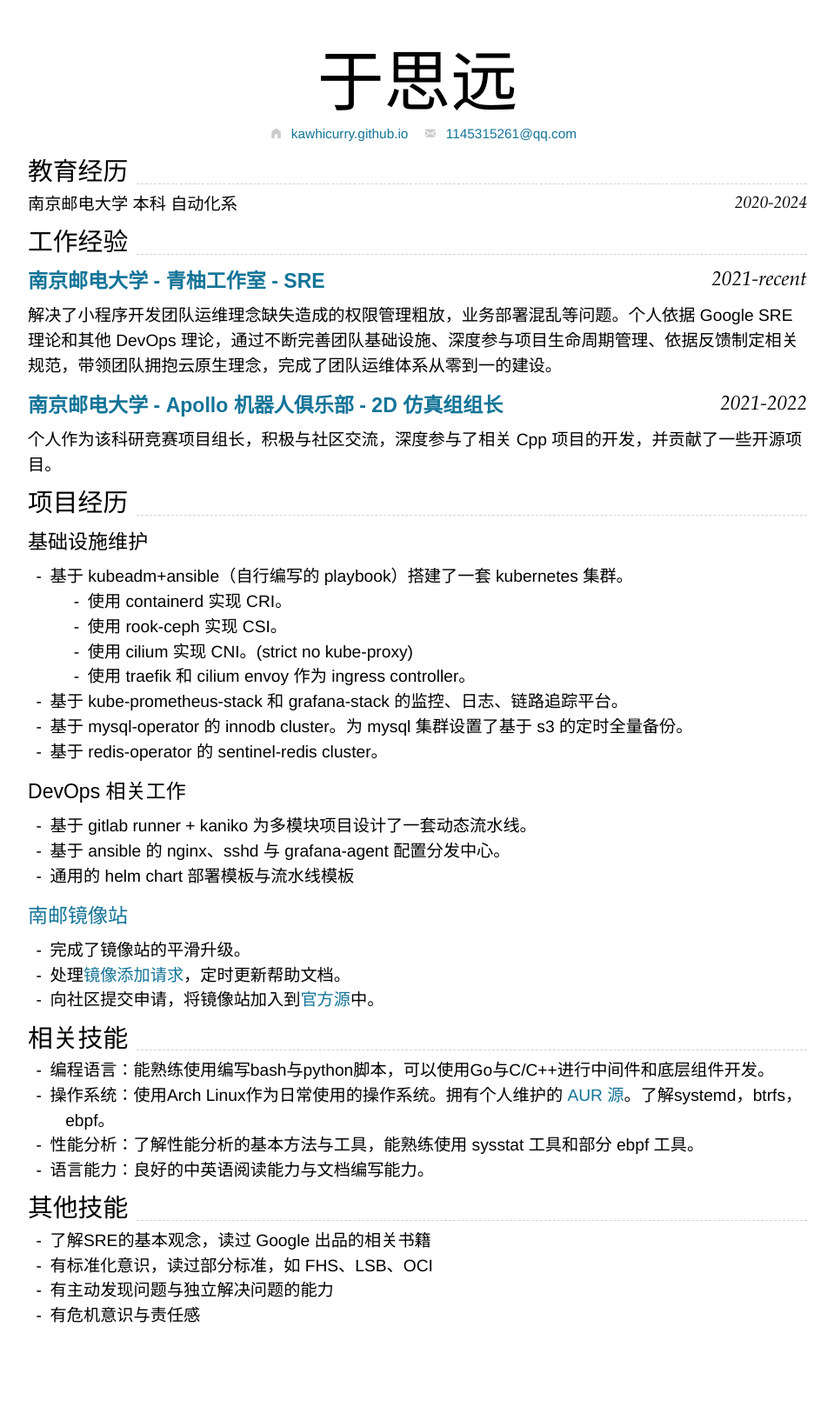
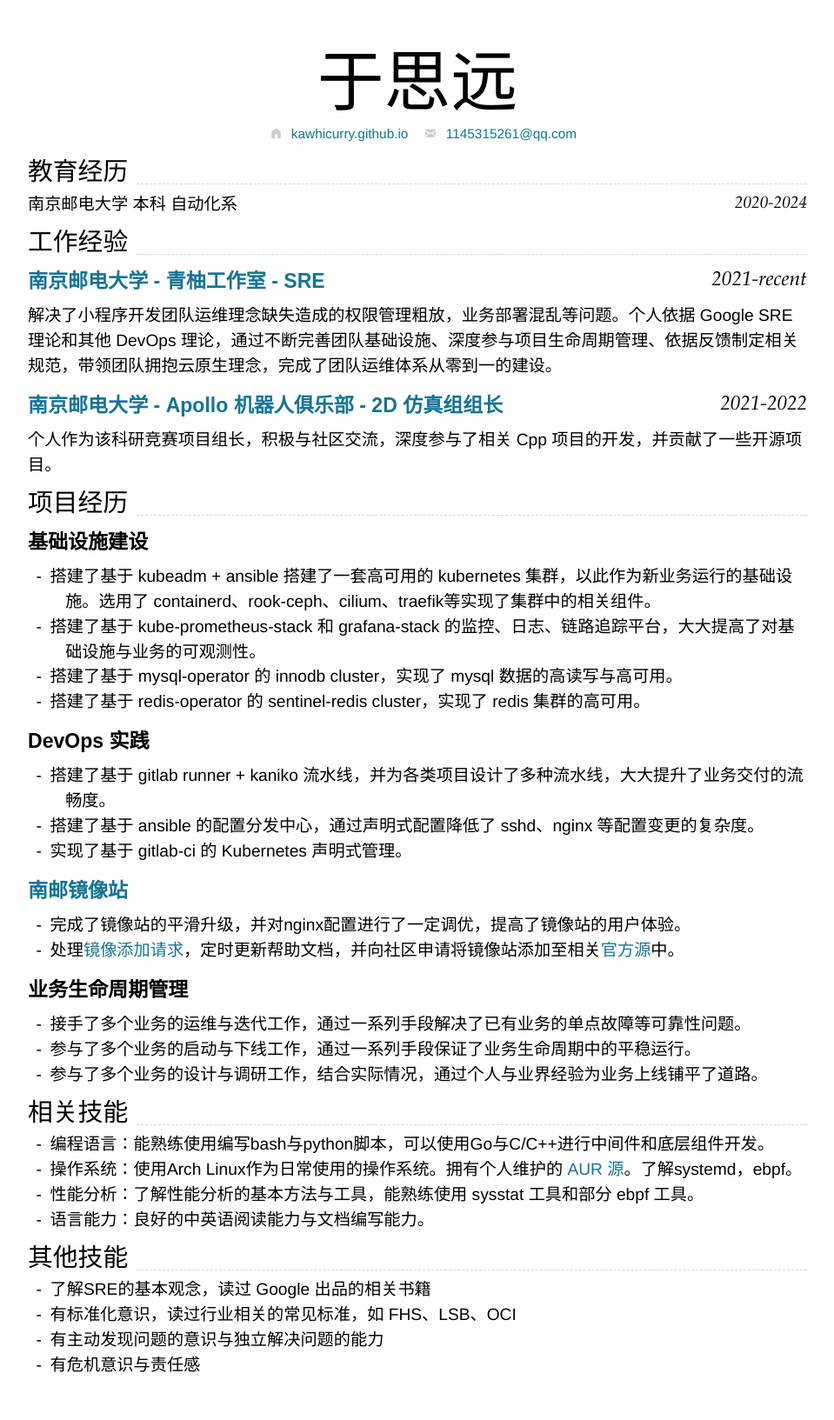
Before and after one commit to kawhicurry/resume, a Jekyll site: the page built from index.md, in a window 1280 px wide. Shown: the whole page at 87% size, without its empty margins (160-1119 px from the left). Built offline with Jekyll 4.4.1, drawn with Linux system fonts in a browser that asks for light colours; nearby versions of some CDN libraries; before the commit the page ends 1576 px from its top, so only the background shows below that.

Commit message:
update: optimize main resume

```diff
--- a/index.md
+++ b/index.md
@@ -29,39 +29,40 @@ homepage:
 
 ## 项目经历
 
-### 基础设施维护
+### **基础设施建设**
 
-- 基于 kubeadm+ansible（自行编写的 playbook）搭建了一套 kubernetes 集群。
-  - 使用 containerd 实现 CRI。
-  - 使用 rook-ceph 实现 CSI。
-  - 使用 cilium 实现 CNI。(strict no kube-proxy)
-  - 使用 traefik 和 cilium envoy 作为 ingress controller。
-- 基于 kube-prometheus-stack 和 grafana-stack 的监控、日志、链路追踪平台。
-- 基于 mysql-operator 的 innodb cluster。为 mysql 集群设置了基于 s3 的定时全量备份。
-- 基于 redis-operator 的 sentinel-redis cluster。
+- 搭建了基于 kubeadm + ansible 搭建了一套高可用的 kubernetes 集群，以此作为新业务运行的基础设施。选用了 containerd、rook-ceph、cilium、traefik等实现了集群中的相关组件。
+- 搭建了基于 kube-prometheus-stack 和 grafana-stack 的监控、日志、链路追踪平台，大大提高了对基础设施与业务的可观测性。
+- 搭建了基于 mysql-operator 的 innodb cluster，实现了 mysql 数据的高读写与高可用。
+- 搭建了基于 redis-operator 的 sentinel-redis cluster，实现了 redis 集群的高可用。
 
-### DevOps 相关工作
+### **DevOps 实践**
 
-- 基于 gitlab runner + kaniko 为多模块项目设计了一套动态流水线。
-- 基于 ansible 的 nginx、sshd 与 grafana-agent 配置分发中心。
-- 通用的 helm chart 部署模板与流水线模板
+- 搭建了基于 gitlab runner + kaniko 流水线，并为各类项目设计了多种流水线，大大提升了业务交付的流畅度。
+- 搭建了基于 ansible 的配置分发中心，通过声明式配置降低了 sshd、nginx 等配置变更的复杂度。
+- 实现了基于 gitlab-ci 的 Kubernetes 声明式管理。
 
-### [南邮镜像站](https://mirrors.njupt.edu.cn)
+### **[南邮镜像站](https://mirrors.njupt.edu.cn)**
 
-- 完成了镜像站的平滑升级。
-- 处理[镜像添加请求](https://github.com/NJUPT-Mirrors-Group/issues/issues?q=is%3Aissue+is%3Aclosed)，定时更新帮助文档。
-- 向社区提交申请，将镜像站加入到[官方源](https://archlinux.org/mirrors/njupt.edu.cn/)中。
+- 完成了镜像站的平滑升级，并对nginx配置进行了一定调优，提高了镜像站的用户体验。
+- 处理[镜像添加请求](https://github.com/NJUPT-Mirrors-Group/issues/issues?q=is%3Aissue+is%3Aclosed)，定时更新帮助文档，并向社区申请将镜像站添加至相关[官方源](https://archlinux.org/mirrors/njupt.edu.cn/)中。
+
+### **业务生命周期管理**
+
+- 接手了多个业务的运维与迭代工作，通过一系列手段解决了已有业务的单点故障等可靠性问题。
+- 参与了多个业务的启动与下线工作，通过一系列手段保证了业务生命周期中的平稳运行。
+- 参与了多个业务的设计与调研工作，结合实际情况，通过个人与业界经验为业务上线铺平了道路。
 
 ## 相关技能
 
 - 编程语言：能熟练使用编写bash与python脚本，可以使用Go与C/C++进行中间件和底层组件开发。
-- 操作系统：使用Arch Linux作为日常使用的操作系统。拥有个人维护的 [AUR 源](https://aur.archlinux.org/packages?O=0&SeB=m&K=kawhicurry&outdated=&SB=m&SO=d&PP=50&submit=Go)。了解systemd，btrfs，ebpf。
+- 操作系统：使用Arch Linux作为日常使用的操作系统。拥有个人维护的 [AUR 源](https://aur.archlinux.org/packages?O=0&SeB=m&K=kawhicurry&outdated=&SB=m&SO=d&PP=50&submit=Go)。了解systemd，ebpf。
 - 性能分析：了解性能分析的基本方法与工具，能熟练使用 sysstat 工具和部分 ebpf 工具。
 - 语言能力：良好的中英语阅读能力与文档编写能力。
 
 ## 其他技能
 
 - 了解SRE的基本观念，读过 Google 出品的相关书籍
-- 有标准化意识，读过部分标准，如 FHS、LSB、OCI
-- 有主动发现问题与独立解决问题的能力
+- 有标准化意识，读过行业相关的常见标准，如 FHS、LSB、OCI
+- 有主动发现问题的意识与独立解决问题的能力
 - 有危机意识与责任感
```
